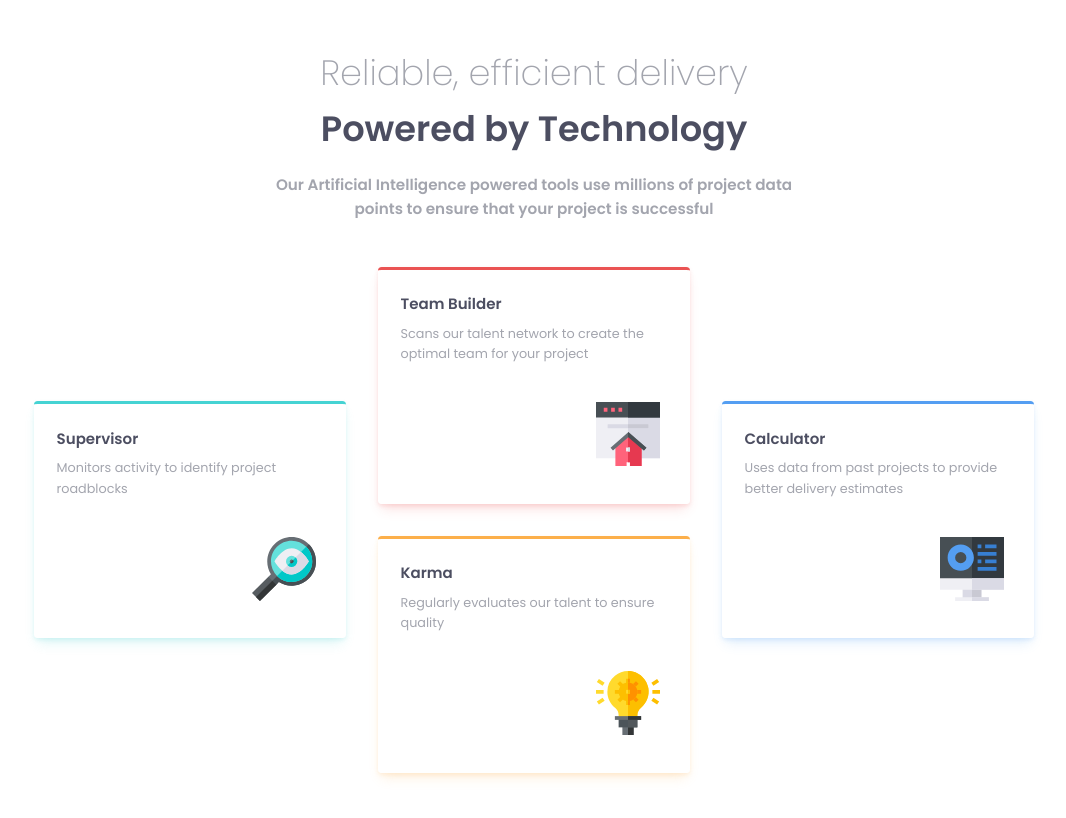
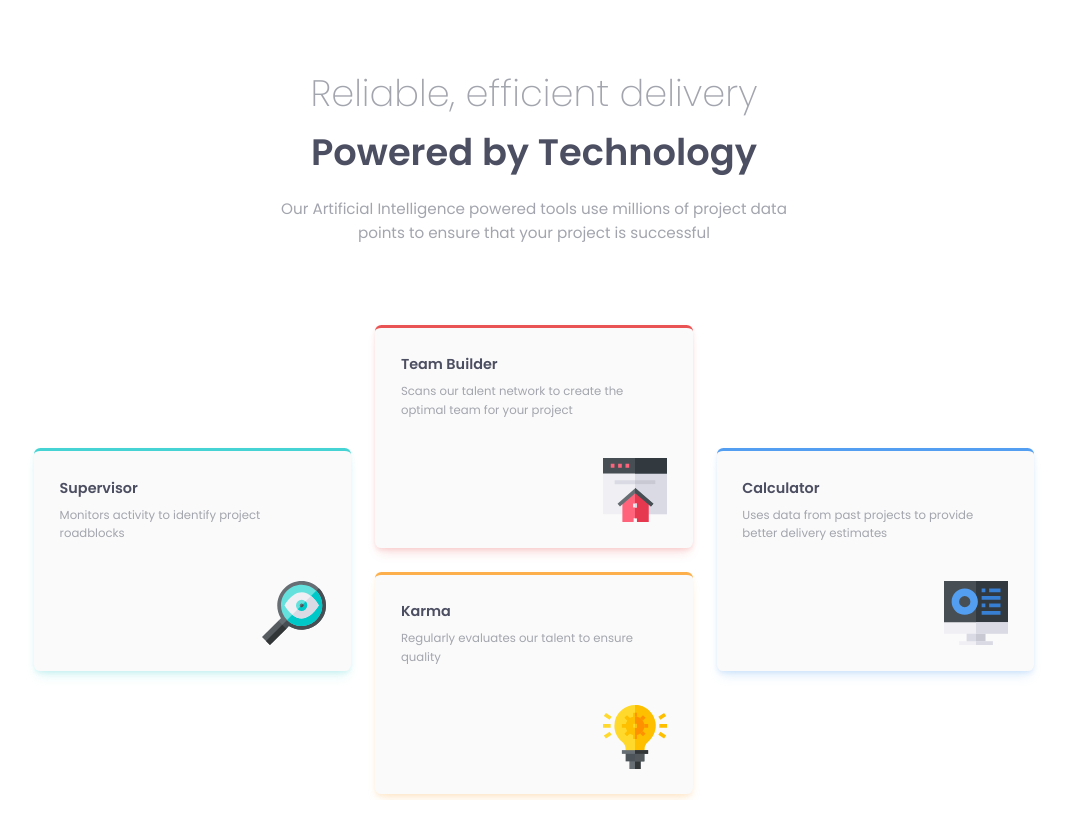
Before and after one commit to Tainicknackz/four-card-feature-section, a plain HTML site: page index.html in a window 1280 px wide. Shown: the whole page, without its empty margins (106-1172 px from the left). Drawn offline with Linux system fonts and the light colour scheme.

Commit message:
Uodated commit

```diff
--- a/index.html
+++ b/index.html
@@ -3,18 +3,28 @@
 
 <head>
     <meta charset="UTF-8">
+    <meta http-equiv="X-UA-Compatible" content="IE=edge">
     <meta name="viewport" content="width=device-width, initial-scale=1.0">
-    <title>Frontend Mentor | Four Card Feature Section</title>
-    <link rel="stylesheet" type="text/css" href="style.css">
+
+    <!-- Frontend Mentor CSS file -->
     <link rel="icon" type="image/png" sizes="32x32" href="./images/favicon-32x32.png">
 
+    <!-- CSS file -->
+    <link rel="stylesheet" type="text/css" href="style.css">
+
+    <!-- Google font -->
+    <link rel="preconnect" href="https://fonts.googleapis.com">
+    <link rel="preconnect" href="https://fonts.gstatic.com" crossorigin>
+    <link href="https://fonts.googleapis.com/css2?family=Poppins:wght@200;400;600&display=swap" rel="stylesheet">
+
+    <title>Frontend Mentor | Four Card Feature Section</title>
 </head>
 
 <body>
 
     <div class="ctn">
         <header class="header__ctn">
-            <h1 class="header__name">Reliable, efficient delivery<br /><strong>Powered by Technology</strong></h1>
+            <h1 class="header__name">Reliable, efficient delivery<strong>Powered by Technology</strong></h1>
             <p class="header__text">Our Artificial Intelligence powered tools use millions of project data points to
                 ensure that
                 your project is
@@ -23,16 +33,13 @@
         <main class="box__wrapper">
             <div class="box__ctn">
                 <div class="box__item box__cyan">
-                    <div class="box__content">
                     <h2 class="box__header">
                         Supervisor
                     </h2>
                     <p class="box__text">Monitors activity to identify project roadblocks</p>
                     <img src="./images/icon-supervisor.svg" alt="A photo of a lens" class="box__img">
                 </div>
-                </div>
                 <div class="box__item box__red">
-                    <div class="box__content">
                     <h2 class="box__header">
                         Team Builder
                     </h2>
@@ -40,24 +47,19 @@
                     </p>
                     <img src="./images/icon-team-builder.svg" alt="A sketch of a website" class="box__img">
                 </div>
-                </div>
                 <div class="box__item box__orange">
-                    <div class="box__content">
                     <h2 class="box__header">
                         Karma
                     </h2>
                     <p class="box__text">Regularly evaluates our talent to ensure quality</p>
                     <img src="./images/icon-karma.svg" alt="A photo of a light bulb" class="box__img">
                 </div>
-                </div>
                 <div class="box__item box__blue">
-                    <div class="box__content">
                     <h2 class="box__header">
                         Calculator
                     </h2>
                     <p class="box__text">Uses data from past projects to provide better delivery estimates</p>
                     <img src="./images/icon-calculator.svg" alt="A photo of a desktop monitor" class="box__img">
-                    </div>
                 </div>
             </div>
         </main>
--- a/style.css
+++ b/style.css
@@ -1,5 +1,36 @@
-/* Importing fonts from Google Fonts */
-@import url("https://fonts.googleapis.com/css2?family=Poppins:wght@200;400;600&display=swap");
+:root {
+  --clr-primary-red: hsl(0, 78%, 62%);
+  --clr-primary-cyan: hsl(180, 62%, 55%);
+  --clr-primary-orange: hsl(34, 97%, 64%);
+  --clr-primary-blue: hsl(212, 86%, 64%);
+
+  --clr-secondary-cyan-100: hsla(180, 62%, 55%, 0.15);
+  --clr-secondary-cyan-200: hsla(180, 62%, 55%, 0.2);
+  --clr-secondary-red-100: hsla(0, 78%, 62%, 0.15);
+  --clr-secondary-red-200: hsla(0, 78%, 62%, 0.2);
+  --clr-secondary-orange-100: hsla(34, 97%, 64%, 0.15);
+  --clr-secondary-orange-200: hsla(34, 97%, 64%, 0.2);
+  --clr-secondary-blue-100: hsla(212, 86%, 64%, 0.15);
+  --clr-secondary-blue-200: hsla(212, 86%, 64%, 0.2);
+
+  --clr-neutral-dark-blue: hsl(234, 12%, 34%);
+  --clr-neutral-grayish-blue: hsl(229, 6%, 66%);
+  --clr-neutral-light-gray: hsl(0, 0%, 98%);
+
+  --ff-primary: "Poppins", serif;
+
+  --fw-200: 200;
+  --fw-400: 400;
+  --fw-600: 600;
+
+  --fs-primary-100: 0.9375rem;
+  --fs-primary-200: 0.95rem;
+  --fs-primary-300: 1.4rem;
+  --fs-primary-400: 0.8rem;
+  --fs-primary-500: 0.9rem;
+  --fs-primary--600: 0.73rem;
+  --fs-primary--700: 2.3rem;
+}
 
 /* Global Reset & Base Styling */
 *,
@@ -10,172 +41,188 @@
   box-sizing: border-box;
 }
 
+html:focus-within {
+  scroll-behavior: smooth;
+}
+
 body {
-  font-family: "Poppins", serif;
-  font-size: 0.94rem;
+  min-height: 100vh;
+  text-rendering: optimizeSpeed;
   line-height: 1.6;
 }
 
 img {
+  display: block;
   max-width: 100%;
 }
 
-/* Media Query for 375px screens */
 .ctn {
   margin: 0 auto;
   width: 80%;
-  max-width: 1200px;
+  max-width: 1000px;
 }
 
 .header__ctn {
-  padding: 3em 0;
-}
-
-.header__name,
-.header__text {
+  font-family: var(--ff-primary);
+  padding: 4em 0;
   text-align: center;
 }
 
 .header__name {
-  font-size: 1.5rem;
-  font-weight: 200;
-  color: hsl(229, 6%, 66%);
+  font-size: var(--fs-primary-300);
+  font-weight: var(--fw-200);
+  color: var(--clr-neutral-grayish-blue);
 }
 
 .header__name strong {
-  font-weight: 600;
-  color: hsl(234, 12%, 34%);
+  display: block;
+  color: var(--clr-neutral-dark-blue);
 }
 
 .header__text {
-  font-size: 0.95rem;
-  font-weight: 400;
+  font-size: var(--fs-primary-200);
+  font-weight: var(--fw-200);
   margin-top: 1em;
-  color: hsl(229, 6%, 66%);
+  color: var(--clr-neutral-grayish-blue);
 }
 
-.box__ctn {
-  margin-bottom: 3em;
-}
-
+.box__ctn,
 .box__item {
-  margin: 1.85em 0;
-  padding: 1.5em;
-  background-color: hsl(0, 0%, 100%, 0.5);
-}
-
-.box__cyan,
-.box__red,
-.box__orange,
-.box__blue {
-  border-radius: 0.25em;
-}
-
-.box__cyan {
-  border-top: 3px solid hsl(180, 62%, 55%);
-  box-shadow: 0 2px 4px hsl(180, 62%, 55%, 0.15),
-    0 8px 12px -4px hsl(180, 62%, 55%, 0.2);
-}
-
-.box__red {
-  border-top: 3px solid hsl(0, 78%, 62%);
-  box-shadow: 0 2px 4px hsl(0, 78%, 62%, 0.15),
-    0 8px 12px -4px hsl(0, 78%, 62%, 0.2);
-}
-
-.box__orange {
-  border-top: 3px solid hsl(34, 97%, 64%);
-  box-shadow: 0 2px 4px hsl(34, 97%, 64%, 0.15),
-    0 8px 12px -4px hsl(34, 97%, 64%, 0.2);
-}
-
-.box__blue {
-  border-top: 3px solid hsl(212, 86%, 64%);
-  box-shadow: 0 2px 4px hsl(212, 86%, 64%, 0.15),
-    0 8px 12px -4px hsl(212, 86%, 64%, 0.2);
-}
-
-.box__content {
   display: flex;
   flex-direction: column;
 }
 
+.box__ctn {
+  gap: 1.5rem;
+}
+
+.box__item {
+  font-family: var(--ff-primary);
+  font-size: var(--fs-primary-400);
+  padding: 2em 2em;
+  background-color: var(--clr-neutral-light-gray);
+  border-radius: 0.5em;
+}
+
+.box__cyan {
+  border-top: 3px solid var(--clr-primary-cyan);
+  box-shadow: 0 2px 4px var(--clr-secondary-cyan-100),
+    0 8px 12px -4px var(--clr-secondary-cyan-200);
+}
+
+.box__red {
+  border-top: 3px solid var(--clr-primary-red);
+  box-shadow: 0 2px 4px var(--clr-secondary-red-100),
+    0 8px 12px -4px var(--clr-secondary-red-200);
+}
+
+.box__orange {
+  border-top: 3px solid var(--clr-primary-orange);
+  box-shadow: 0 2px 4px var(--clr-secondary-orange-100),
+    0 8px 12px -4px var(--clr-secondary-orange-200);
+}
+
+.box__blue {
+  border-top: 3px solid var(--clr-primary-blue);
+  box-shadow: 0 2px 4px var(--clr-secondary-blue-100),
+    0 8px 12px -4px var(--clr-secondary-blue-200);
+}
+
+.box__header {
+  font-weight: var(--fw-600);
+  color: var(--clr-neutral-dark-blue);
+}
+
+.box__text {
+  font-weight: var(--fw-400);
+  margin-top: 0.5em;
+  color: var(--clr-neutral-grayish-blue);
+}
+
 .box__img {
-  margin: 2.5em 0.5em 1em 0;
+  margin-top: 3.5em;
   align-self: flex-end;
 }
 
-.box__header {
-  font-size: 1em;
-  font-weight: 600;
-  margin-bottom: 0.5em;
-  color: hsl(234, 12%, 34%);
-}
-
-.box__text {
-  font-size: 0.89em;
-  font-weight: 400;
-  color: hsl(229, 6%, 66%);
-}
-
-/* Additional media query */
-@media (min-width: 700px) and (max-width: 1200px) {
-  .header__text {
-    font-weight: 600;
-    margin: 1em auto;
-    width: 550px;
-  }
-
-  .box__wrapper {
-    display: flex;
-    justify-content: center;
-    align-items: center;
-  }
+@media (min-width: 30rem) {
 
   .box__ctn {
     display: grid;
-    grid-template-columns: repeat(2, 1fr);
+    grid-template-columns: 1fr 1fr;
     grid-template-rows: 1fr 1fr;
     grid-template-areas:
       "cyan red"
       "orange blue";
-    gap: 3rem;
-    width: 70%;
+    width: 100%;
     max-width: 1000px;
   }
 
+  .box__cyan {
+    grid-area: cyan;
+  }
+
+  .box__red {
+    grid-area: red;
+  }
+
+  .box__orange {
+    grid-area: orange;
+  }
+
+  .box__blue {
+    grid-area: blue;
+  }
+
   .box__item {
-    margin: 0 auto;
-    position: relative;
+    display: flex;
+    flex-direction: column;
+    padding: 1.5em 1em;
+  }
+
+  .box__header {
+    font-size: var(--fs-primary-500);
+    text-align: center;
   }
 
   .box__text {
-    font-size: 0.75em;
-    font-weight: 400;
-    color: hsl(229, 6%, 66%);
+    text-align: center;
+  }
+
+  .box__img {
+    padding: 0;
+    margin-top: 3.5em;
+    align-self: center;
   }
 }
 
-/* Media Query for 1440px */
-@media (min-width: 1200px) {
-  .header__ctn {
-    display: flex;
-    flex-direction: column;
-    align-items: center;
+@media (min-width: 60rem) and (max-width: 75rem) {
+
+  .box__item {
+    padding: 2em 2em 1em 2em;
   }
 
+  .box__header,
+  .box__text {
+    text-align: left;
+  }
+
+  .box__img {
+    margin-top: 2em;
+    align-self: flex-end;
+  }
+}
+
+@media (min-width: 75rem) {
+
   .header__name {
-    font-size: 2.2rem;
+    font-size: var(--fs-primary--700);
   }
 
   .header__text {
-    font-weight: 600;
+    display: block;
+    font-weight: var(--fw-400);
+    margin: 1em auto;
     width: 550px;
-  }
-
-  .box__wrapper {
-    display: flex;
-    justify-content: center;
   }
 
   .box__ctn {
@@ -185,7 +232,6 @@ img {
     grid-template-areas:
       "cyan red blue"
       "cyan orange blue";
-    gap: 2rem;
     width: 100%;
     max-width: 1000px;
   }
@@ -204,18 +250,25 @@ img {
   }
 
   .box__blue {
-    grid-area: blue;
+    grid__area: blue;
     align-self: center;
   }
 
   .box__item {
-    margin: 0 auto;
-    position: relative;
+    padding: 2em;
+  }
+
+  .box__header,
+  .box__text {
+    text-align: left;
   }
 
   .box__text {
-    font-size: 0.85em;
-    font-weight: 400;
-    color: hsl(229, 6%, 66%);
+    font-size: var(--fs-primary--600);
+  }
+
+  .box__img {
+    margin-top: 3em;
+    align-self: flex-end;
   }
 }
```
Lines whose indentation alone changed are shown as unchanged.
